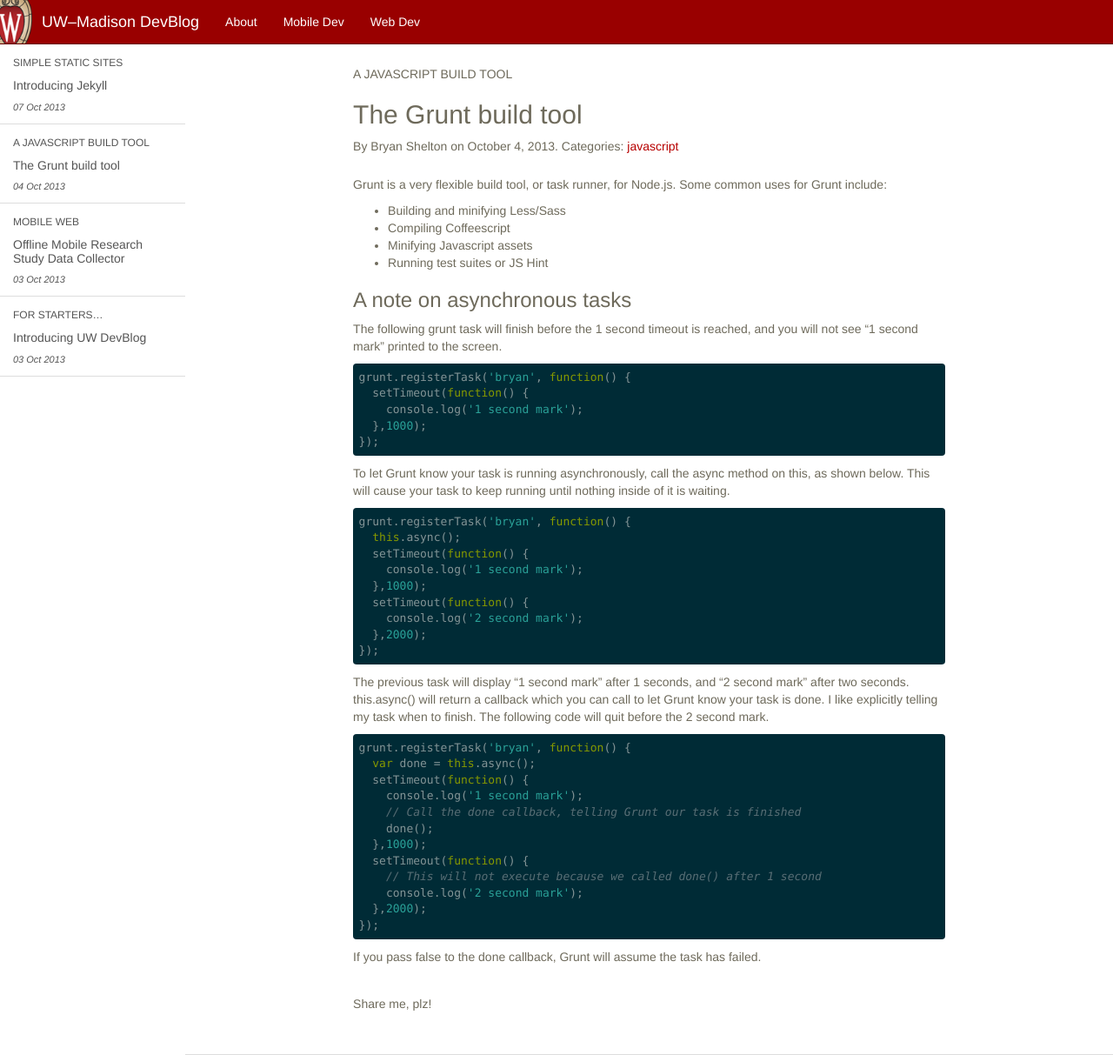
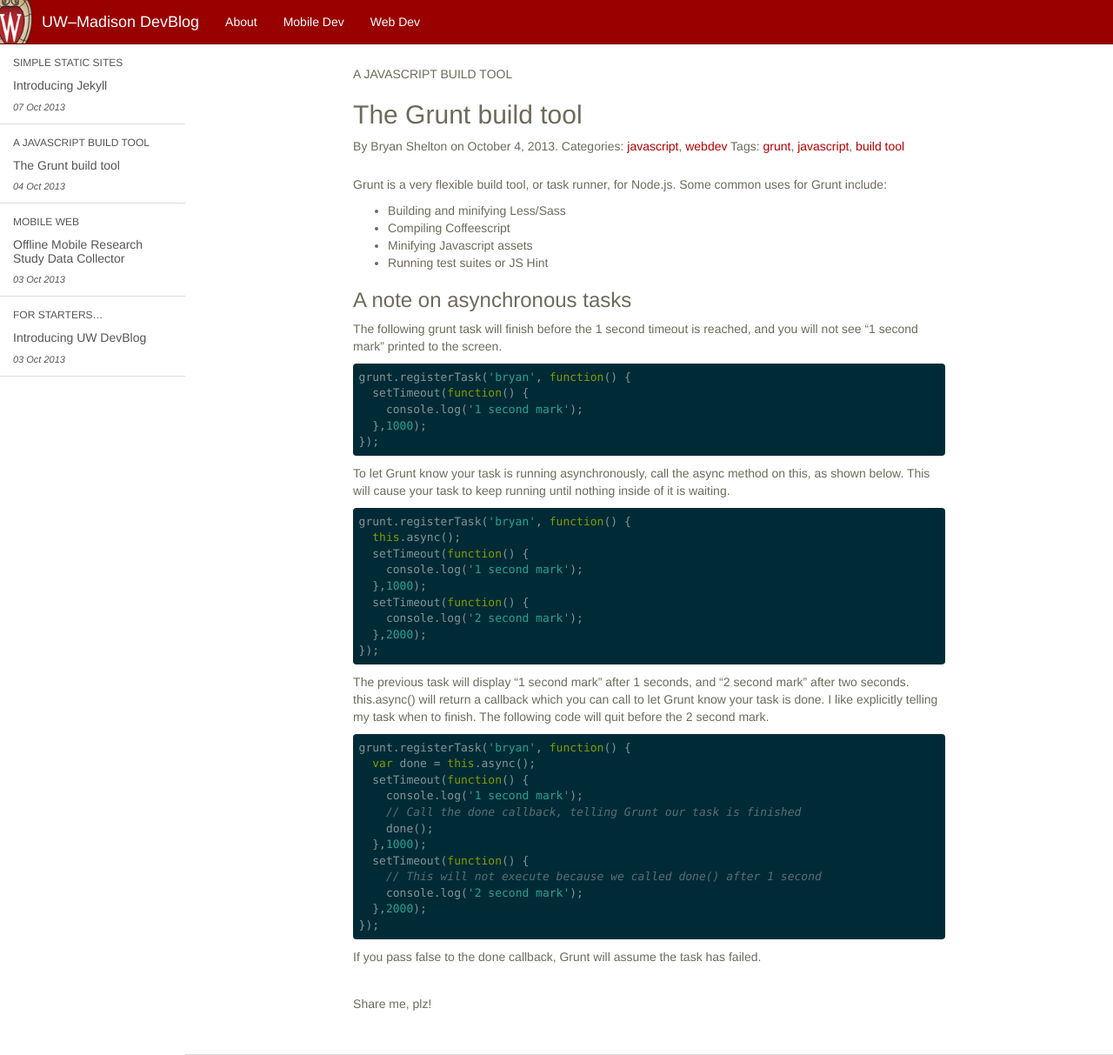
Before and after one commit to UWMadisonUcomm/devblog, a Jekyll site: the page built from _posts/2013-10-4-grunt-build-tool.markdown, in a window 1280 px wide and 1213 px high. Shown: the whole window at 87% size. Built offline with Jekyll 4.4.1, drawn with Linux system fonts in a browser that asks for light colours; Markdown is read by kramdown in place of the engine named in the settings.

Commit message:
Add webdev category to the grunt post.

```diff
--- a/_posts/2013-10-4-grunt-build-tool.markdown
+++ b/_posts/2013-10-4-grunt-build-tool.markdown
@@ -2,7 +2,8 @@
 layout: post
 title:  "The Grunt build tool"
 author: "Bryan Shelton"
-categories: javascript
+categories: [ javascript, webdev ]
+tags: [ grunt, javascript, "build tool" ]
 lede: "A Javascript build tool"
 ---
 Grunt is a very flexible build tool, or task runner, for Node.js. Some common uses for Grunt include:
```
